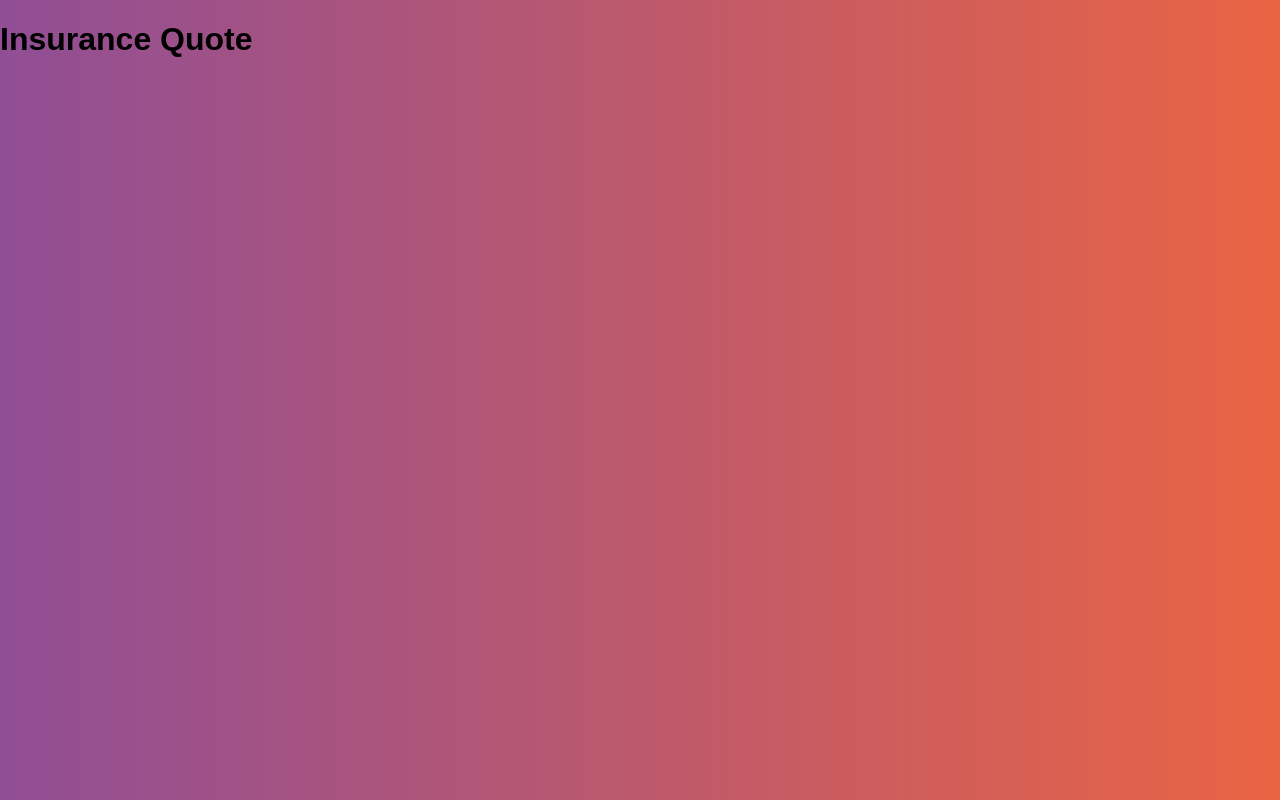
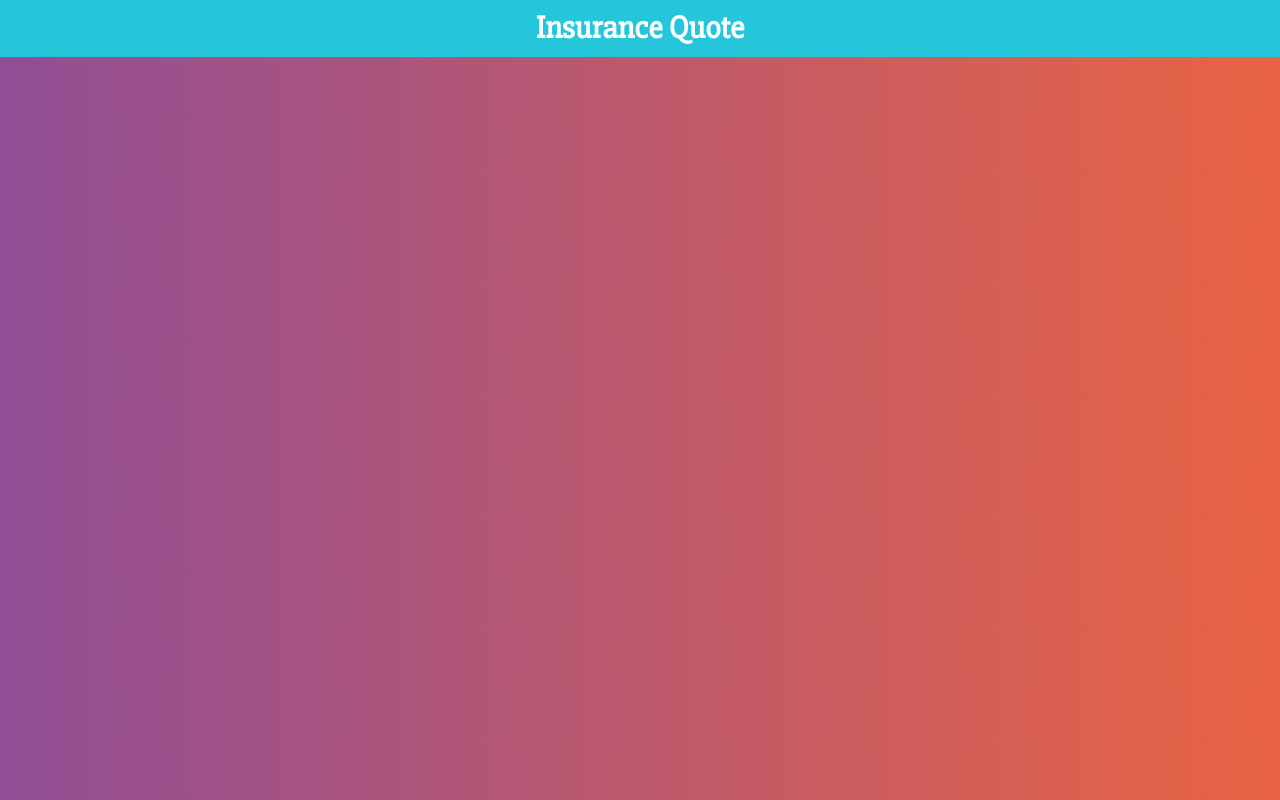
Before and after one commit to wmezadev/insurance-quote, a React (Create React App) app: page / in a window 1280 px wide. Built offline with nearby package versions, Linux system fonts and the light colour scheme.

Commit message:
Feat - Create styled component for App Title

```diff
--- a/package.json
+++ b/package.json
@@ -3,6 +3,8 @@
   "version": "0.1.0",
   "private": true,
   "dependencies": {
+    "@emotion/core": "^10.0.27",
+    "@emotion/styled": "^10.0.27",
     "@testing-library/jest-dom": "^4.2.4",
     "@testing-library/react": "^9.3.2",
     "@testing-library/user-event": "^7.1.2",
--- a/src/components/Header.jsx
+++ b/src/components/Header.jsx
@@ -1,12 +1,26 @@
 import React from 'react';
 import PropTypes from 'prop-types';
+import styled from '@emotion/styled';
 
+const HeaderContainer = styled.header`
+  background-color: #26C6DA;
+  padding: 10px;
+  font-weight: bold;
+  color: #FFFFFF;
+`;
+
+const HeaderText = styled.h1`
+    font-size: 2rem;
+    margin: 0;
+    font-family: 'Slabo 27px', serif;
+    text-align: center;
+`
 
 const Header = ({ title }) => {
     return (
-        <h1>
-            { title }
-        </h1>
+        <HeaderContainer>
+            <HeaderText>{ title }</HeaderText>
+        </HeaderContainer>
     );
 }
 
```
Also changed, not shown: 1 other file (tests, documents, lock files or other folders).
